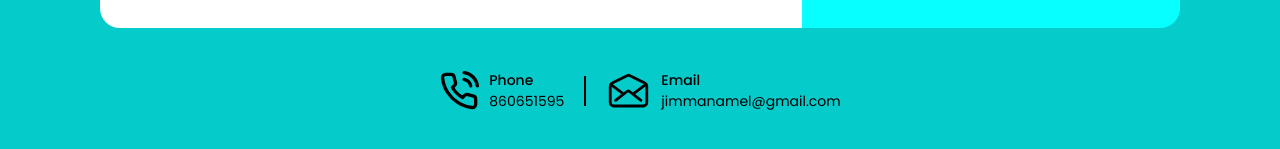
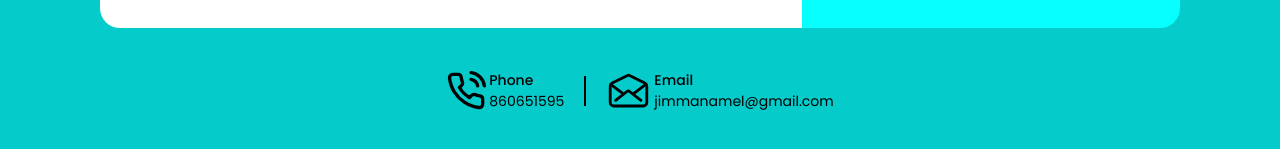
Before and after one commit to jimmanamel/Resume, a React (Create React App) app: page /Resume/Contact in a window 1280 px wide. Shown: the part 581-730 px from the top of the page. Built offline with nearby package versions, Linux system fonts and the light colour scheme.

Commit message:
Fixing space issue for contact info

```diff
--- a/src/Components/Contact/Contact.scss
+++ b/src/Components/Contact/Contact.scss
@@ -90,7 +90,7 @@
   &__info {
     display: flex;
     align-items: center;
-    gap: 10px;
+    gap: 3px;
   }
 
   &__label {
```
